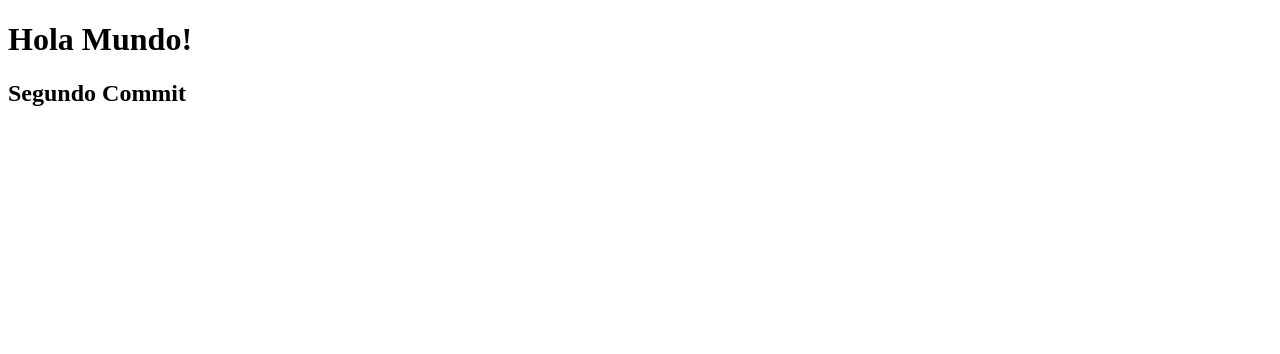
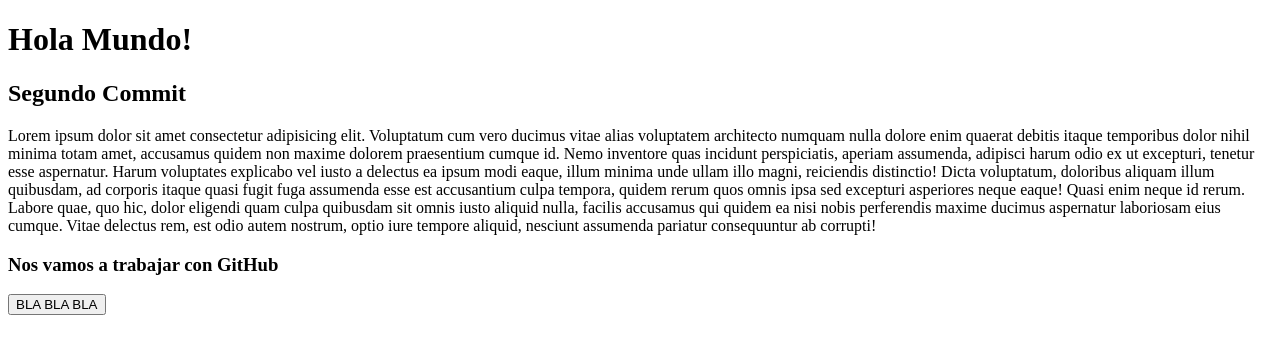
Before and after one commit to TamiDicker/49705--primer-repo, a plain HTML site: page index.html in a window 1280 px wide. Drawn offline with Linux system fonts and the light colour scheme.

Commit message:
boton bla bla bla

```diff
--- a/index.html
+++ b/index.html
@@ -1,14 +1,35 @@
 <!DOCTYPE html>
 <html lang="en">
+
 <head>
     <meta charset="UTF-8">
     <meta name="viewport" content="width=device-width, initial-scale=1.0">
     <title>Conocemos GitHub</title>
 </head>
+
 <body>
 
     <h1>Hola Mundo!</h1>
 
     <h2>Segundo Commit</h2>
+    <div>
+        <p>Lorem ipsum dolor sit amet consectetur adipisicing elit. Voluptatum cum vero ducimus vitae alias voluptatem
+            architecto numquam nulla dolore enim quaerat debitis itaque temporibus dolor nihil minima totam amet,
+            accusamus quidem non maxime dolorem praesentium cumque id. Nemo inventore quas incidunt perspiciatis,
+            aperiam assumenda, adipisci harum odio ex ut excepturi, tenetur esse aspernatur. Harum voluptates explicabo
+            vel iusto a delectus ea ipsum modi eaque, illum minima unde ullam illo magni, reiciendis distinctio! Dicta
+            voluptatum, doloribus aliquam illum quibusdam, ad corporis itaque quasi fugit fuga assumenda esse est
+            accusantium culpa tempora, quidem rerum quos omnis ipsa sed excepturi asperiores neque eaque! Quasi enim
+            neque id rerum. Labore quae, quo hic, dolor eligendi quam culpa quibusdam sit omnis iusto aliquid nulla,
+            facilis accusamus qui quidem ea nisi nobis perferendis maxime ducimus aspernatur laboriosam eius cumque.
+            Vitae delectus rem, est odio autem nostrum, optio iure tempore aliquid, nesciunt assumenda pariatur
+            consequuntur ab corrupti!</p>
+
+        <h3>Nos vamos a trabajar con GitHub</h3>
+
+
+        <button>BLA BLA BLA</button>
+    </div>
 </body>
+
 </html>
```
